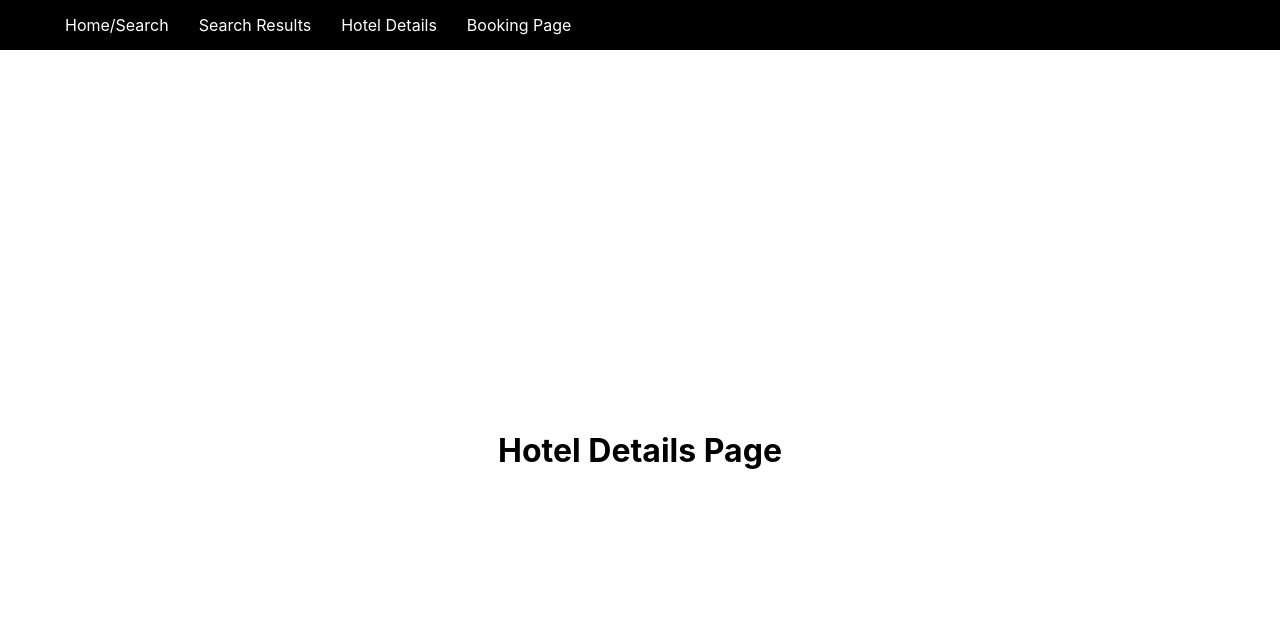
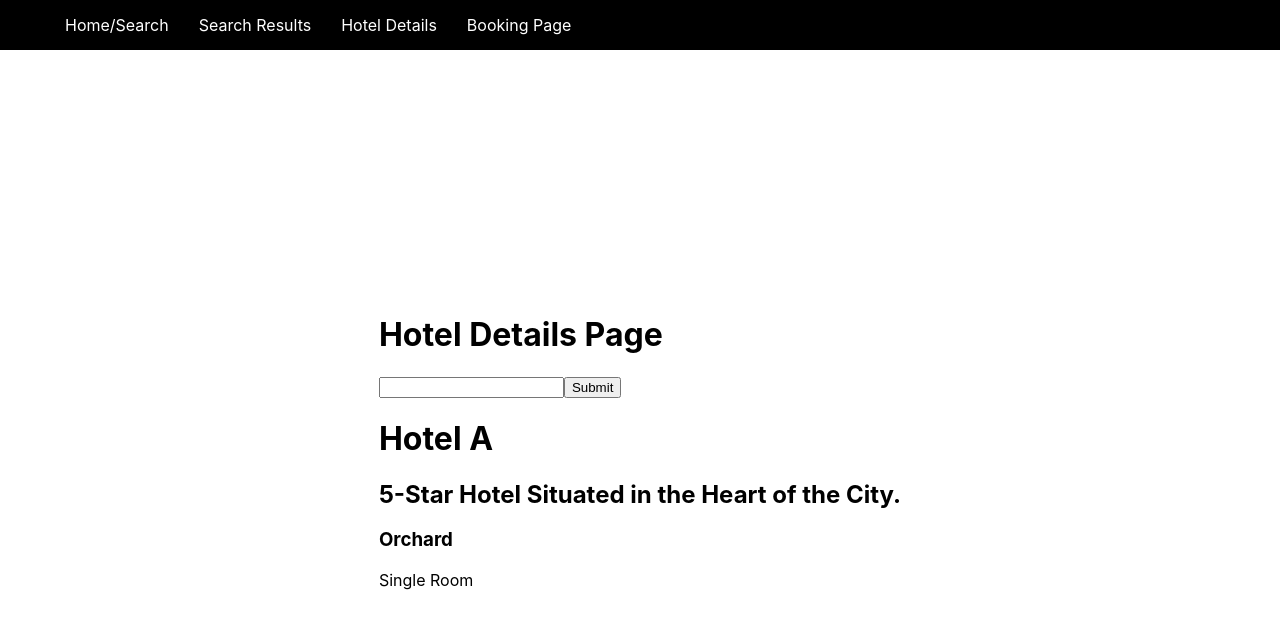
Before and after one commit to issacj-17/SUTD_ESC_2022_Hotel-Booking, a Next.js app in the folder hotel-booking-app/: page /hotelDetails in a window 1280 px wide. Shown: the top 628 px of the page. Built offline with nearby package versions, Linux system fonts and the light colour scheme.

Commit message:
Basic Displaying of Hotel Details
Passed in Hotel Details using props and display through component displayHotelDetails.js, UI not developed

```diff
--- /dev/null
+++ b/hotel-booking-app/components/hotelDetails/displayHotelDetails.js
@@ -0,0 +1,20 @@
+//Pass in a props object (essentially the hotel_detail object)
+
+const hotelDetails = (props) => {
+    const hotelName = props.hotel.hotelName;
+    const description = props.hotel.description;
+    const location = props.hotel.location;
+    const roomType = props.hotel.roomType;
+    console.log(hotelName,description,location,roomType)
+
+    return (
+        <div>
+            <h1>{hotelName}</h1>
+            <h2>{description}</h2>
+            <h3>{location}</h3>
+            <p>{roomType}</p>
+        </div>
+    );
+}
+
+export default hotelDetails
--- a/hotel-booking-app/pages/hotelDetails/index.js
+++ b/hotel-booking-app/pages/hotelDetails/index.js
@@ -1,4 +1,6 @@
 import Head from 'next/head'
+import DisplayHotelDetails from '../../components/hotelDetails/displayHotelDetails'
+import { useState } from 'react'
 
 //Nested routes, just name ur folder as the routename that you would like,
 // In this case, it would be localhost:3000/hotelDetails, then index.js in this folder would be the js script called at ../hotelDetails/
@@ -9,12 +11,27 @@ import Head from 'next/head'
 //option1.js will be displayed instead of the dynamic page.
 
 const hotelDetails = () => {
+  //State props
+  const [userInput, setUserInput] = useState([{hotelName:"Hotel A", description:"5-Star Hotel Situated in the Heart of the City.", location:"Orchard", roomType:"Single Room"}])
+
+  const handleChange = (event) => {
+    event.preventDefault() //
+
+    setUserInput(event.target.value)
+  }
+
   return (
+
     <div>
         <Head>
             <title>Hotel Details</title>
         </Head>
         <h1>Hotel Details Page</h1>
+        <form>
+          <input type='text' onChange={handleChange}></input>
+          <button>Submit</button>
+        </form>
+        <DisplayHotelDetails hotel={userInput[0]}></DisplayHotelDetails>
     </div>
   )
 }
```
